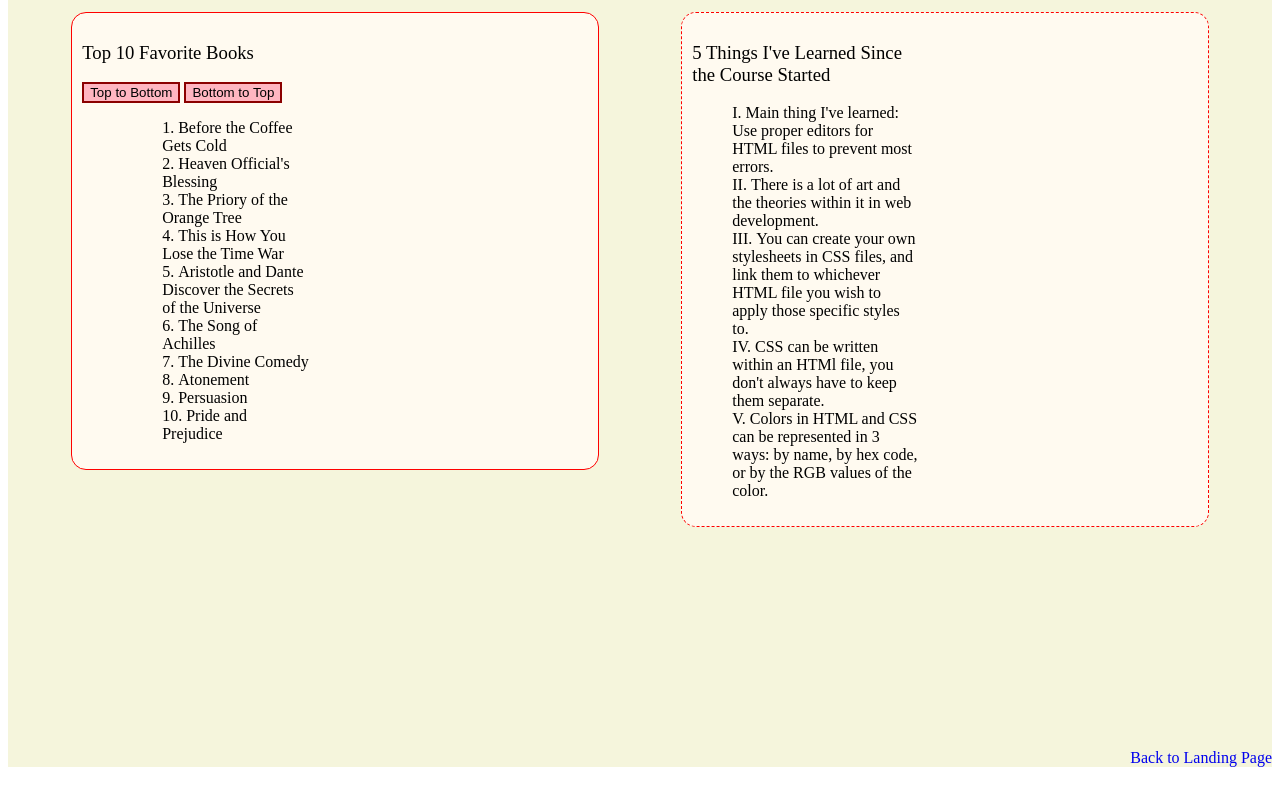
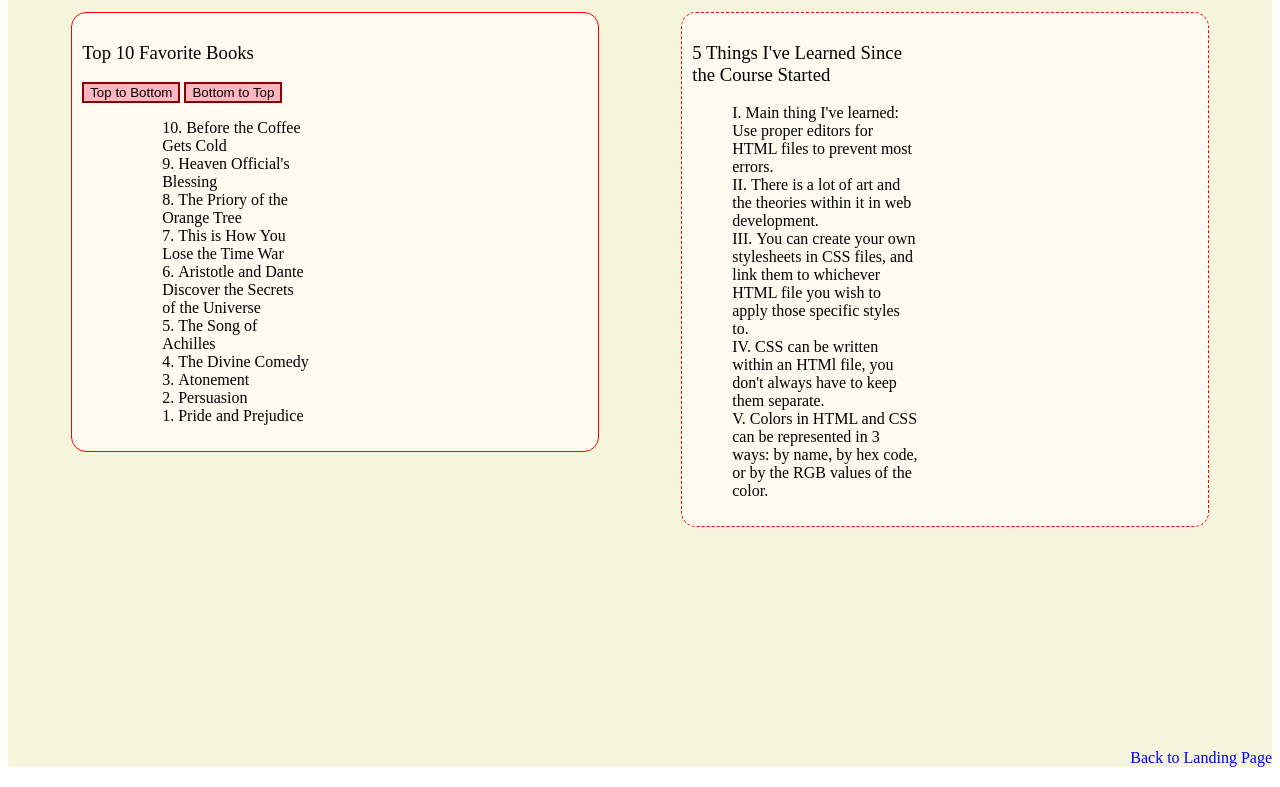
Before and after one commit to ashelan1202/cds-340, a plain HTML site: page module-12/Landin_Mod12_2.html in a window 1280 px wide. Both pictures are taken after a click on the button "Bottom to Top". Shown: the part 90-877 px from the top of the page. Drawn offline with Linux system fonts and the light colour scheme.

Commit message:
edits made

```diff
--- a/module-12/Landin_Mod12_2.html
+++ b/module-12/Landin_Mod12_2.html
@@ -19,7 +19,7 @@
 			for (var i = bookTitles.length - 1; i >= 0; --i){
 				bookList2 += ("<li>" + bookTitles[i] + "</li>");
 			}
-			document.getElementById("books").innerHTML += ("<ol>" + bookList2 + "</ol>");
+			document.getElementById("books").innerHTML += ("<ol reversed>" + bookList2 + "</ol>");
 		}
 	</script>
 
```
Also changed, not shown: 1 other file.
